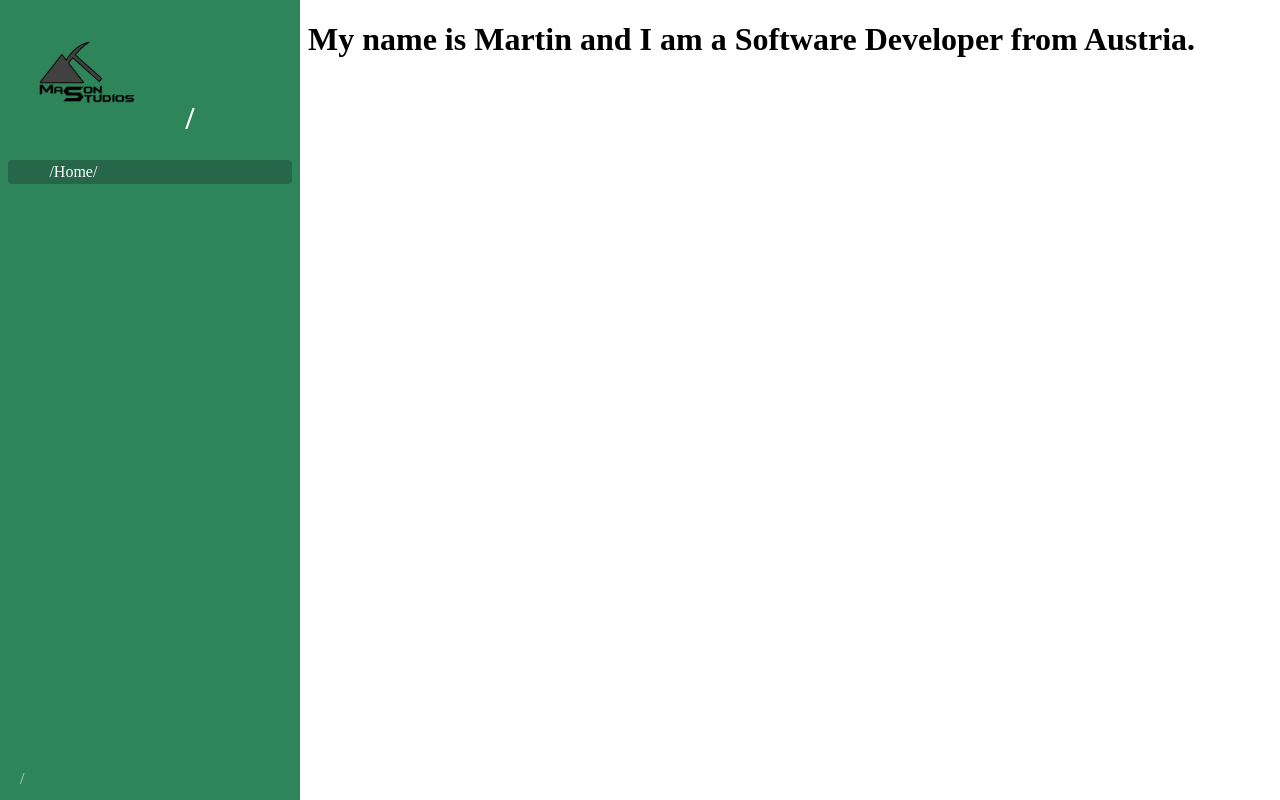
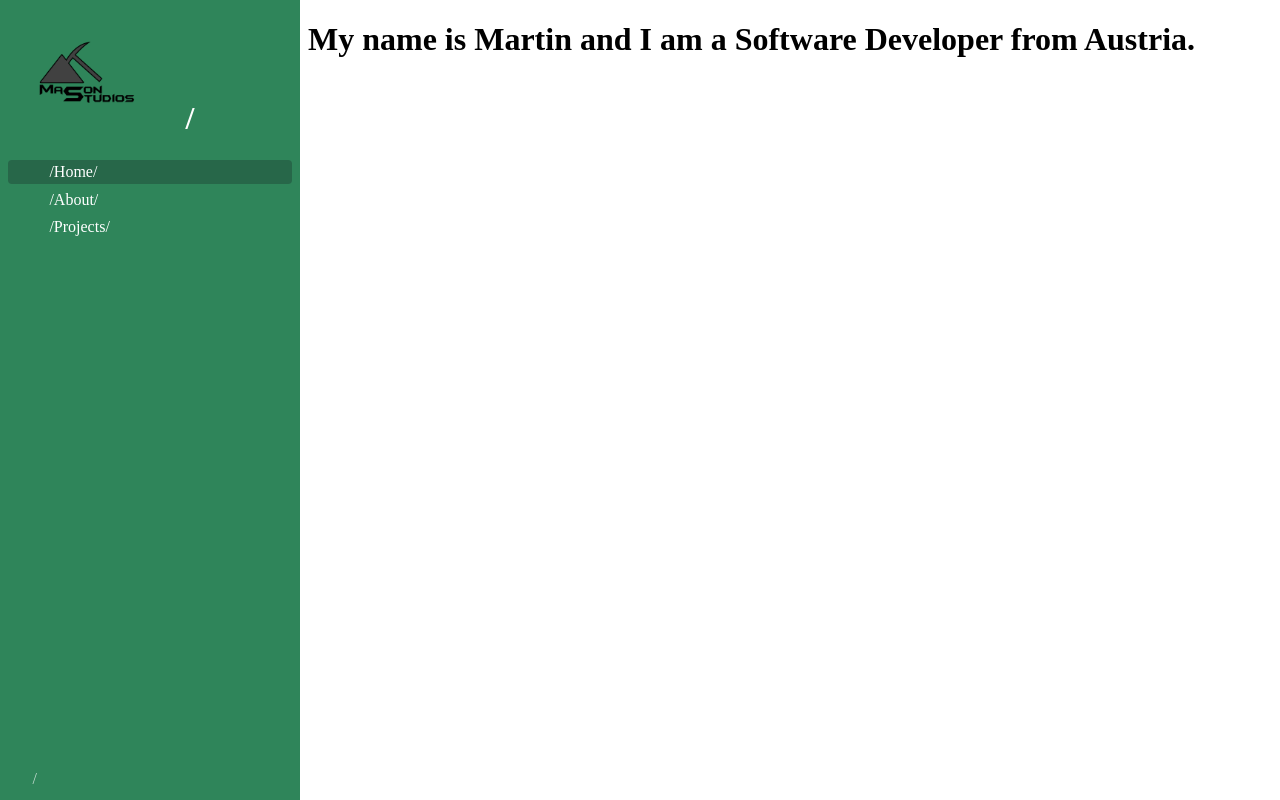
Before and after one commit to xCroach/mason-website, a Vue app: page / in a window 1280 px wide. Built offline with nearby package versions, Linux system fonts and the light colour scheme.

Commit message:
Add icons

```diff
--- a/src/components/Sidebar/SideBar.vue
+++ b/src/components/Sidebar/SideBar.vue
@@ -8,11 +8,13 @@
       <span v-else><img alt="Mason Studios Logo" src="src/assets/MasonStudiosLogo.png" width="177.5px" height="100px"></span>/
     </h1>
 
-    <SidebarLink icon="fas fa-home" to="/">Home</SidebarLink>
+    <SidebarLink icon="pi-home" to="/">Home</SidebarLink>
+    <SidebarLink icon="pi-user" to="src/components/About.vue">About</SidebarLink>
+    <SidebarLink icon="pi-server" to="src/components/Projects.vue">Projects</SidebarLink>
     <span class="collapse-icon"
           :class="{ 'rotate-180': collapsed }"
           @click="toggleSidebar">
-      <i class="fas fa-angle-double-left"></i>/
+      <i class="pi-angle-double-left"></i>/
     </span>
     </div>
 </template>
--- a/src/components/Sidebar/SidebarLink.vue
+++ b/src/components/Sidebar/SidebarLink.vue
@@ -43,7 +43,7 @@ export default {
   align-items: center;
 
   cursor: pointer;
-  postion: relative;
+  position: relative;
   font-weight: 400;
   user-select: none;
 
```
Also changed, not shown: 1 other file (tests, documents, lock files or other folders).
